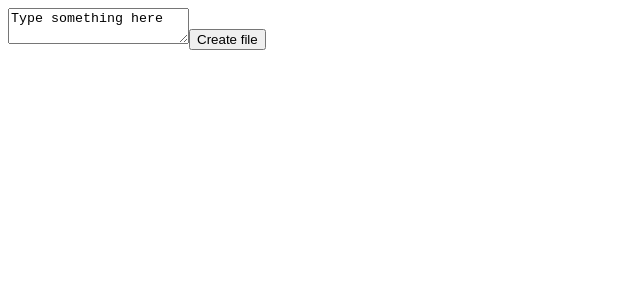
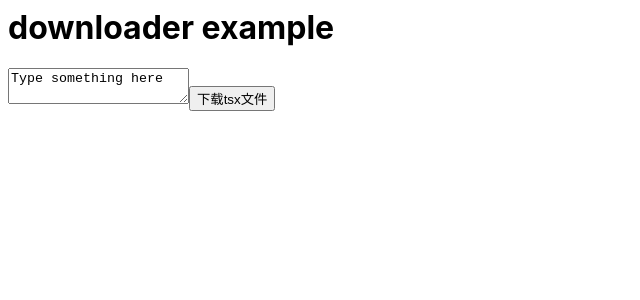
Before and after one commit to MonguDykrai/react-rthnpg, a React (Create React App) app: page / in a window 1280 px wide. Shown: the top 300 px of the page, without its empty margins (0-640 px from the left). Built offline with nearby package versions, Linux system fonts and the light colour scheme.

Commit message:
1 file modified, 1 added

```diff
--- a/src/App.js
+++ b/src/App.js
@@ -1,45 +1,52 @@
 import React, { useEffect } from 'react';
 import './style.css';
+import Downloader from './Downloader';
 
 export default function App() {
-  useEffect(() => {
-    (function () {
-      var textFile = null,
-        makeTextFile = function (text) {
-          var data = new Blob([text], { type: 'text/plain' });
-
-          // If we are replacing a previously generated file we need to
-          // manually revoke the object URL to avoid memory leaks.
-          if (textFile !== null) {
-            window.URL.revokeObjectURL(textFile);
-          }
-
-          textFile = window.URL.createObjectURL(data);
-
-          return textFile;
-        };
-
-      var create = document.getElementById('create'),
-        textbox = document.getElementById('textbox');
-
-      create.addEventListener(
-        'click',
-        function () {
-          var link = document.getElementById('downloadlink');
-          link.href = makeTextFile(textbox.value);
-          link.style.display = 'block';
-        },
-        false
-      );
-    })();
-  }, []);
   return (
     <div>
-      <textarea id="textbox">Type something here</textarea>
-      <button id="create">Create file</button>
-      <a download="info.tsx" id="downloadlink" style={{ display: 'none' }}>
-        Download
-      </a>
+      <h1>downloader example</h1>
+      <Downloader />
     </div>
   );
+  // useEffect(() => {
+  //   (function () {
+  //     var textFile = null,
+  //       makeTextFile = function (text) {
+  //         var data = new Blob([text], { type: 'text/plain' });
+
+  //         // If we are replacing a previously generated file we need to
+  //         // manually revoke the object URL to avoid memory leaks.
+  //         if (textFile !== null) {
+  //           window.URL.revokeObjectURL(textFile);
+  //         }
+
+  //         textFile = window.URL.createObjectURL(data);
+
+  //         return textFile;
+  //       };
+
+  //     var create = document.getElementById('create'),
+  //       textbox = document.getElementById('textbox');
+
+  //     create.addEventListener(
+  //       'click',
+  //       function () {
+  //         var link = document.getElementById('downloadlink');
+  //         link.href = makeTextFile(textbox.value);
+  //         link.style.display = 'block';
+  //       },
+  //       false
+  //     );
+  //   })();
+  // }, []);
+  // return (
+  //   <div>
+  //     <textarea id="textbox">Type something here</textarea>
+  //     <button id="create">Create file</button>
+  //     <a download="info.tsx" id="downloadlink" style={{ display: 'none' }}>
+  //       Download
+  //     </a>
+  //   </div>
+  // );
 }
--- /dev/null
+++ b/src/Downloader.js
@@ -0,0 +1,56 @@
+import React, { useEffect } from 'react';
+import './style.css';
+
+export default function Downloader() {
+  useEffect(() => {
+    (function () {
+      var textFile = null,
+        makeTextFile = function (text) {
+          var data = new Blob([text], { type: 'text/plain' });
+
+          // If we are replacing a previously generated file we need to
+          // manually revoke the object URL to avoid memory leaks.
+          if (textFile !== null) {
+            window.URL.revokeObjectURL(textFile);
+          }
+
+          textFile = window.URL.createObjectURL(data);
+
+          return textFile;
+        };
+
+      var create = document.getElementById('create'),
+        textbox = document.getElementById('textbox');
+
+      // create.addEventListener(
+      //   'click',
+      //   function () {
+      //     var link = document.getElementById('downloadlink');
+      //     link.href = makeTextFile(textbox.value);
+      //     link.style.display = 'block';
+      //   },
+      //   false
+      // );
+
+      create.addEventListener(
+        'click',
+        function () {
+          var link = document.getElementById('downloadlink');
+          link.href = makeTextFile(textbox.value);
+          link.click();
+        },
+        false
+      );
+    })();
+  }, []);
+  return (
+    <div>
+      <textarea id="textbox">Type something here</textarea>
+      <button id="create">下载tsx文件</button>
+      {/* <button id="create">Create file</button> */}
+      <a download="index.tsx" id="downloadlink" style={{ display: 'none' }}>
+        Download
+      </a>
+    </div>
+  );
+}
```
